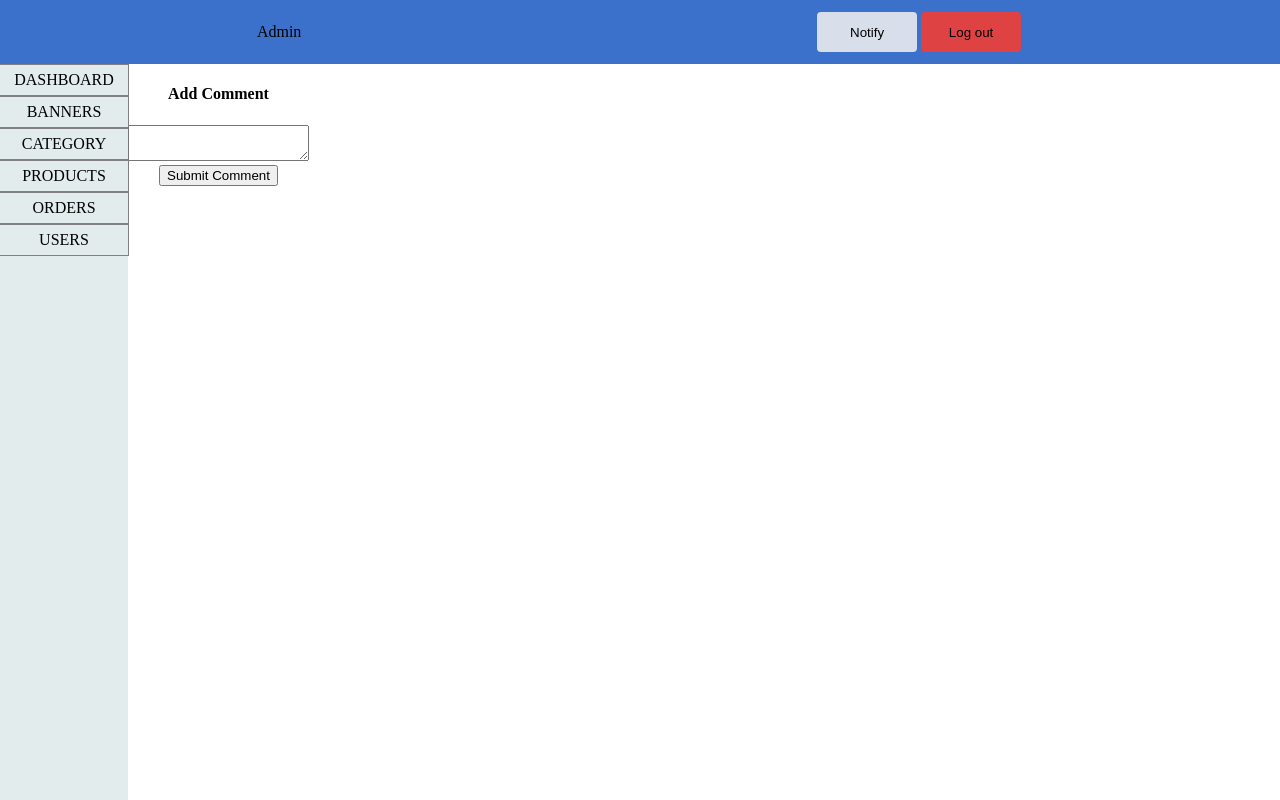
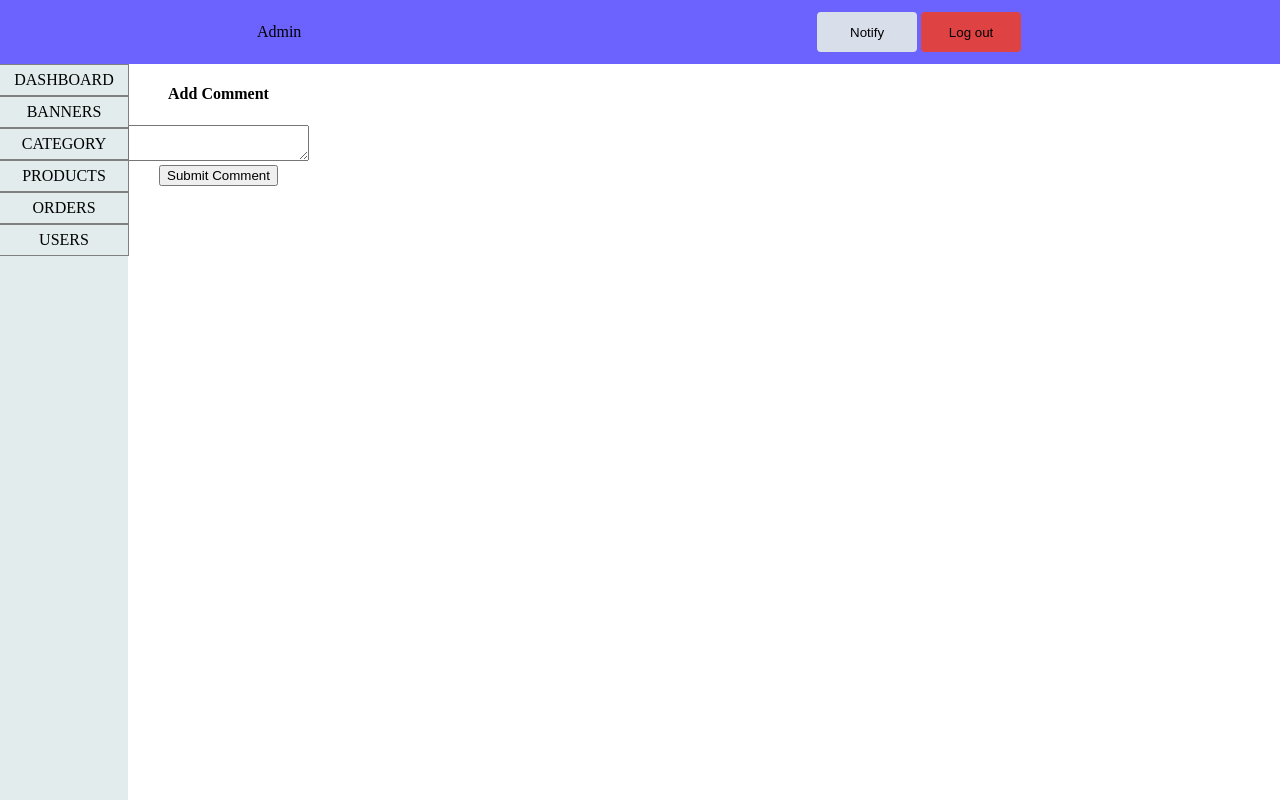
Before and after one commit to Beast2502/Ecommerce_Admin, a React (Create React App) app: page / in a window 1280 px wide. Both pictures are taken after a click on the button "Login". Built offline with nearby package versions, Linux system fonts and the light colour scheme.

Commit message:
Header css changes

```diff
--- a/src/view/Header/header.css
+++ b/src/view/Header/header.css
@@ -3,6 +3,6 @@
   flex-direction: row;
   justify-content: space-around;
   align-items: center;
-  background-color: #3b71ca;
+  background-color: #6c63ff;
   height: 8vh;
 }
```
